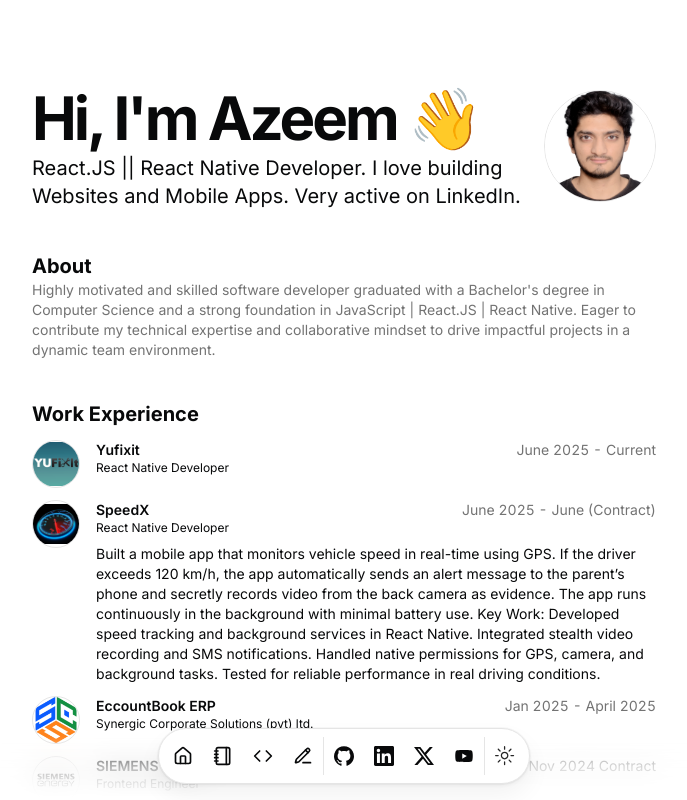
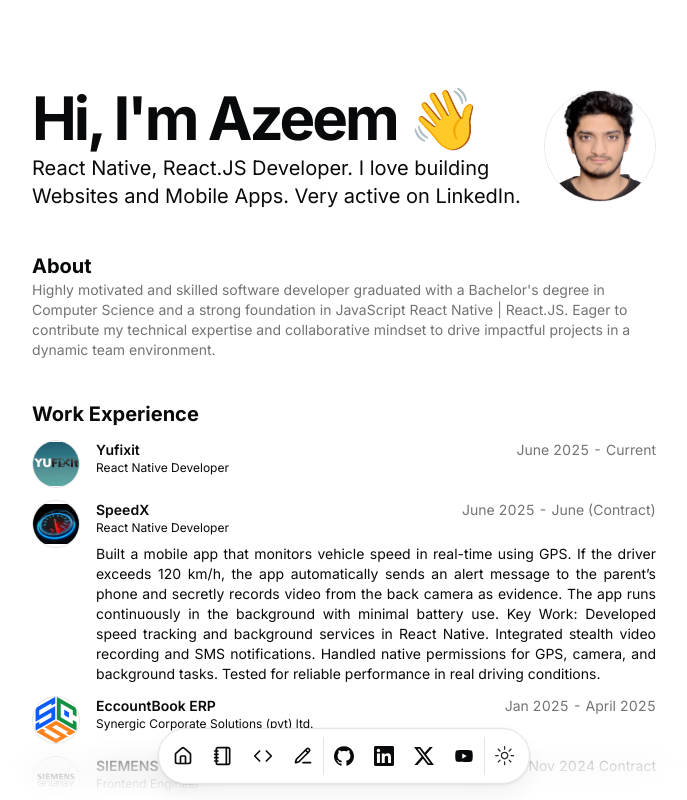
Before and after one commit to AzeemRafique10/azeemrafique-portfolio, a Next.js app: page / in a window 1280 px wide. Both pictures are taken after a click on the link 640 px from the left and 524 px from the top of the page. Shown: the top 800 px of the page, without its empty margins (296-983 px from the left). Built offline with nearby package versions, Linux system fonts and the light colour scheme.

Commit message:
fixes the Text alignment

```diff
--- a/src/components/resume-card.tsx
+++ b/src/components/resume-card.tsx
@@ -98,7 +98,7 @@
                 duration: 0.7,
                 ease: [0.16, 1, 0.3, 1],
               }}
-              className="mt-2 text-xs sm:text-sm"
+              className="mt-2 text-xs sm:text-sm text-justify"
             >
               {description}
             </motion.div>
--- a/src/data/resume.tsx
+++ b/src/data/resume.tsx
@@ -8,9 +8,9 @@
   location: "San Francisco, CA",
   locationLink: "https://www.google.com/maps/place/sanfrancisco",
   description:
-    "React.JS || React Native Developer. I love building Websites and Mobile Apps. Very active on LinkedIn.",
+    "React Native, React.JS Developer. I love building Websites and Mobile Apps. Very active on LinkedIn.",
   summary:
-    "Highly motivated and skilled software developer graduated with a Bachelor's degree in Computer Science and a strong foundation in JavaScript | React.JS | React Native. Eager to contribute my technical expertise and collaborative mindset to drive impactful projects in a dynamic team environment.",
+    "Highly motivated and skilled software developer graduated with a Bachelor's degree in Computer Science and a strong foundation in JavaScript React Native | React.JS. Eager to contribute my technical expertise and collaborative mindset to drive impactful projects in a dynamic team environment.",
   avatarUrl: "/me.jpg",
   skills: [
     "React Native",
```
